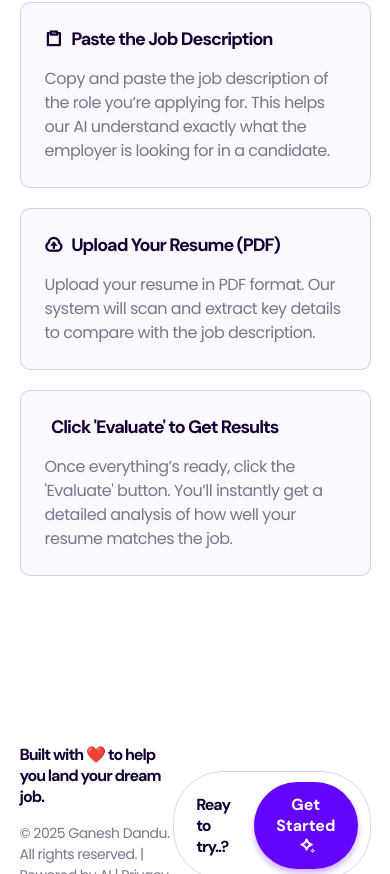
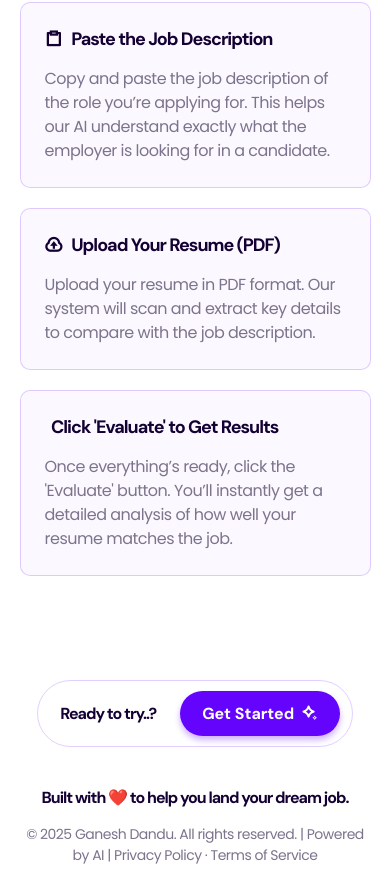
Before and after one commit to ganesh-dandu/matchlens, a plain HTML site: page index.html in a window 390 px wide. Shown: the part 1126-2000 px from the top of the page. Drawn offline with nearby package versions, Linux system fonts and the light colour scheme; some icons are missing.

Commit message:
responsiveness

```diff
--- a/index.html
+++ b/index.html
@@ -70,7 +70,7 @@
 
             <div class="right">
                 <div class="container">
-                    <h4>Reay to try..?</h4>
+                    <h4>Ready to try..?</h4>
                     <button id="analyze-btn">Get Started &nbsp;<i class="ri-bard-line"></i></button>
                 </div>
             </div>
--- a/style.css
+++ b/style.css
@@ -68,6 +68,7 @@ nav a{
 
 .hero{
     margin-top: 3rem;
+    margin-bottom: 6rem;
 }
 
 .hero h2{
@@ -152,10 +153,10 @@ nav a{
 }
 
 .how-it-works{
-    margin-top: 6rem;
     display: flex;
     flex-direction: column;
     align-items: center;
+    margin-bottom: 6rem;
 }
 
 .how-it-works h3{
@@ -208,17 +209,18 @@ nav a{
 
 .footer{
     width: 100%;
-    margin-top: 6rem;
     display: flex;
     justify-content: space-between;
     text-align: left;
     align-items: center;
     padding: 1.5rem 0;
+    flex-wrap: wrap;
 }
 
 .footer .left{
     margin: 0;
     padding: 0;
+    order: 1;
 }
 
 .footer .left h2{
@@ -234,6 +236,13 @@ nav a{
     color: var(--text-secondary);
     margin-top: 0.5rem;
     margin-bottom: 0px;
+}
+
+.footer .right{
+    display: flex;
+    align-items: center;
+    gap: 1.5rem;
+    order: 2;
 }
 
 .footer .right .container{
@@ -274,4 +283,21 @@ nav a{
   .steps {
     flex-direction: column;
   }
+
+  .footer{
+    text-align: center;
+    flex-direction: column;
+    align-items: center;
+    margin-top: 2rem;
+  }
+
+  .footer .left{
+    order: 2;
+  }
+
+    .footer .right{
+        order: 1;
+        justify-content: center;
+        margin-bottom: 2.5rem;
+    }
 }
```
